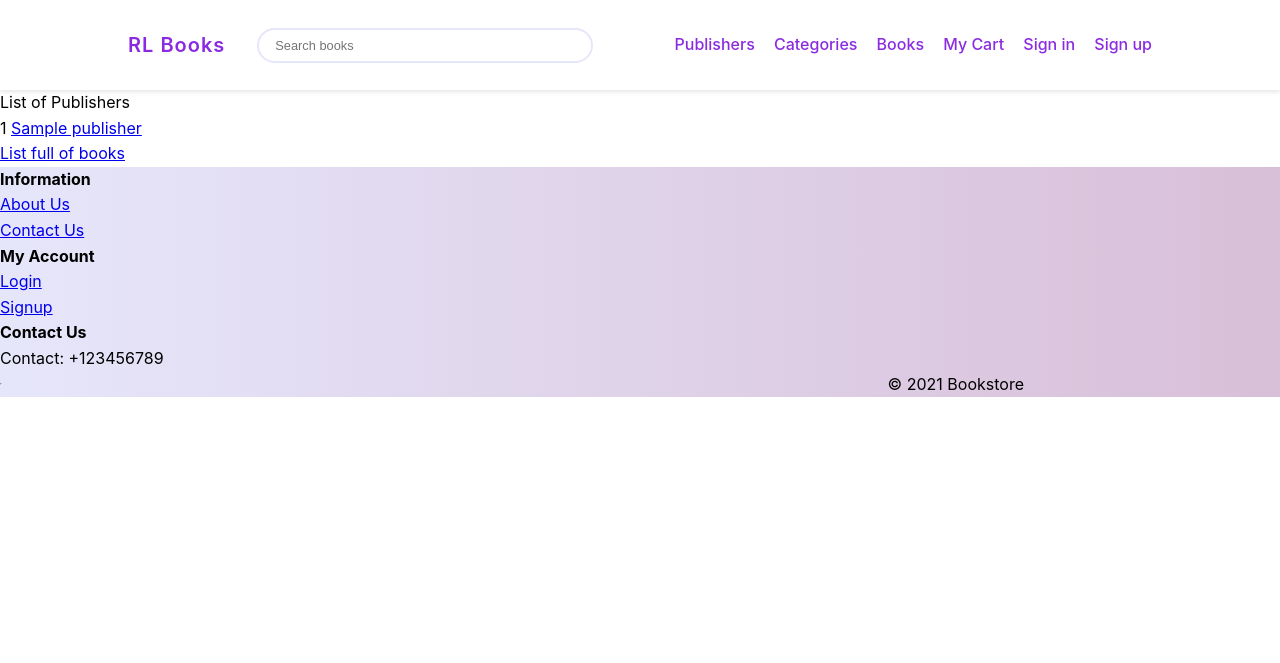
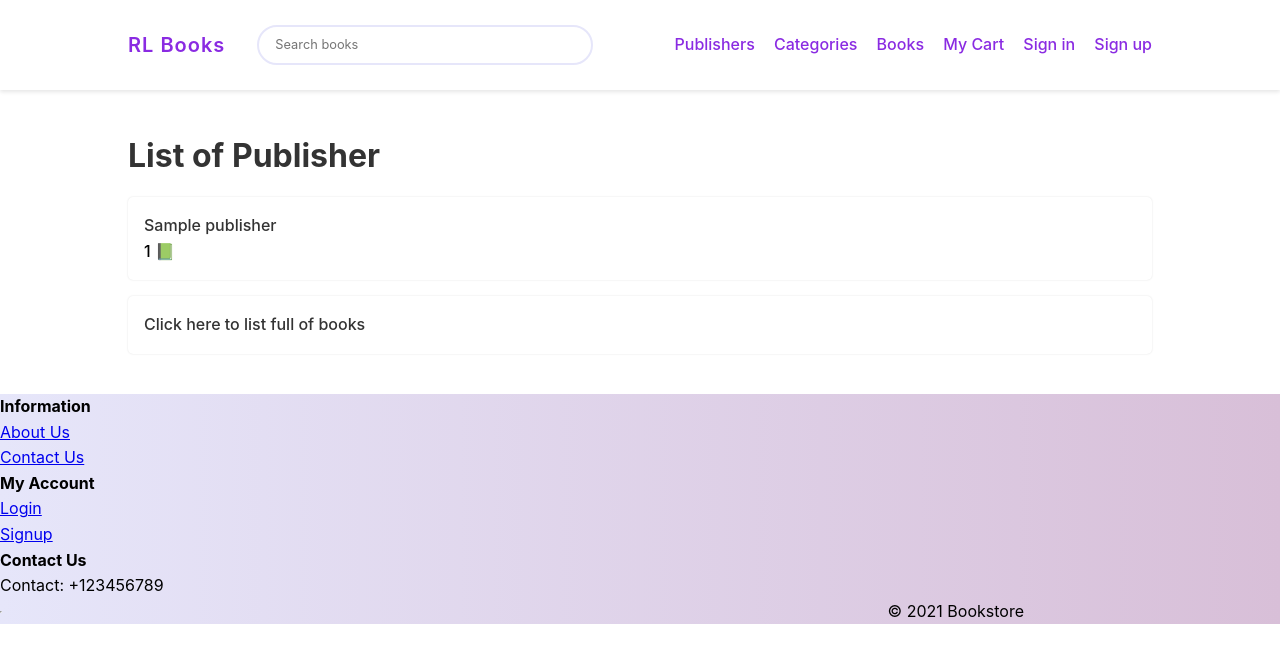
Before and after one commit to binayakChhetri/Online-bookstore, a PHP site: page /onlineBookStore/publisher_list.php in a window 1280 px wide. Shown: the top 663 px of the page. Run offline with PHP 8.4, Linux system fonts and the light colour scheme; tables that the repository leaves empty or names only in its code hold one stand-in row (values such as "Sample post").

Commit message:
Added CSS styles in publishers page

```diff
--- a/CSS/header.css
+++ b/CSS/header.css
@@ -1,16 +1,13 @@
 * {
   margin: 0;
   padding: 0;
+  font-family: -apple-system, BlinkMacSystemFont, "Segoe UI", Roboto, Oxygen,
+    Ubuntu, Cantarell, "Open Sans", "Helvetica Neue", sans-serif;
+  line-height: 1.6;
 }
 
 :root {
   --nav-height: 90px;
-}
-
-body {
-  font-family: -apple-system, BlinkMacSystemFont, "Segoe UI", Roboto, Oxygen,
-    Ubuntu, Cantarell, "Open Sans", "Helvetica Neue", sans-serif;
-  line-height: 1.6;
 }
 
 /* NAV-BAR SECTION */
@@ -88,7 +85,6 @@ nav {
   display: flex;
   align-items: center;
   justify-content: center;
-  /* padding: 2rem; */
 }
 
 .hero-container {
@@ -98,9 +94,7 @@ nav {
   justify-content: center;
 }
 
-/* Text Content Styles */
 .hero-content {
-  /* flex: 1; */
   text-align: center;
 }
 
--- a/CSS/publisher_list.css
+++ b/CSS/publisher_list.css
@@ -1,82 +1,41 @@
-.publisher-list {
-  max-width: 800px;
-  margin: 2rem auto;
-  padding: 0 1rem;
+.publisher-section {
+  width: 80%;
+  margin: 0em auto;
 }
 
-.publisher-list .lead {
-  font-size: 1.5rem;
-  color: #2c3e50;
-  margin-bottom: 1.5rem;
-  font-weight: 300;
-  border-bottom: 2px solid #eee;
-  padding-bottom: 0.5rem;
+.publisher-section > h2 {
+  color: #333;
+  margin-top: 2.5rem;
+  font-size: 2rem;
+  margin-bottom: 1rem;
 }
 
-.publisher-list ul {
+.publisher-section > ul {
   list-style: none;
-  padding: 0;
-  margin: 0;
+  display: flex;
+  flex-direction: column;
+  margin-bottom: 2.5rem;
+
+  gap: 1rem;
 }
 
-.publisher-list li {
-  background: #fff;
-  border: 1px solid #e1e8ed;
-  margin-bottom: 0.5rem;
-  border-radius: 4px;
-  transition: all 0.2s ease;
-  display: flex;
-  align-items: center;
+.publisher-section li {
+  font-weight: 500;
+  font-size: 1rem;
+  cursor: pointer;
+  background-color: white;
+  padding: 1rem;
+  border-radius: 5px;
+  box-shadow: 0 0 2px rgba(0, 0, 0, 0.125);
 }
 
-.publisher-list li:hover {
-  transform: translateX(5px);
-  box-shadow: 0 2px 5px rgba(0, 0, 0, 0.1);
+.publisher-section a {
+  text-decoration: none;
+  color: #333;
 }
 
-.publisher-list li:last-child {
-  border: none;
-  margin-top: 1rem;
+.publisher-section li:hover {
+  background-color: #f8f9fa;
+  scale: 1.02;
+  transition: scale 0.3s ease;
 }
-
-.publisher-list a {
-  color: #2c3e50;
-  text-decoration: none;
-  padding: 1rem;
-  flex-grow: 1;
-}
-
-.publisher-list a:hover {
-  color: #3498db;
-}
-
-.publisher-list .badge {
-  background-color: #3498db;
-  color: white;
-  padding: 0.5rem 1rem;
-  border-radius: 20px;
-  margin-right: 1rem;
-  min-width: 2.5rem;
-  text-align: center;
-}
-
-.publisher-list li:last-child a {
-  color: #3498db;
-  font-weight: 500;
-  text-align: center;
-  display: block;
-}
-
-@media (max-width: 600px) {
-  .publisher-list {
-    margin: 1rem auto;
-  }
-
-  .publisher-list li {
-    margin-bottom: 0.75rem;
-  }
-
-  .publisher-list .lead {
-    font-size: 1.25rem;
-  }
-}
--- a/publisher_list.php
+++ b/publisher_list.php
@@ -1,42 +1,53 @@
+
 <?php
     session_start();
     require_once "./functions/database_functions.php";
     $conn = db_connect();
-
-	// Single optimized query to fetch publishers with book count
-	$query = "
-		SELECT p.publisherid, p.publisher_name, COUNT(b.bookid) AS book_count
-		FROM publisher p
-		LEFT JOIN books b ON p.publisherid = b.publisherid
-		GROUP BY p.publisherid, p.publisher_name
-		ORDER BY p.publisherid";
-
+    $query = "SELECT * FROM publisher ORDER BY publisherid";
     $result = mysqli_query($conn, $query);
     if(!$result){
         echo "Can't retrieve data " . mysqli_error($conn);
         exit;
     }
-
     if(mysqli_num_rows($result) == 0){
-		echo "No publishers found!";
+        echo "Empty publisher ! Something wrong! check again";
         exit;
     }
 
     $title = "List Of Publishers";
     require "./template/header.php";
 ?>
-	<p class="lead">List of Publishers</p>
+    <style>
+      <?php include './CSS/publisher_list.css';?>
+    </style>
+   <div class="publisher-section">
+		<h2 >List of Publisher</h2>
 		<ul>
-		<?php while($row = mysqli_fetch_assoc($result)): ?>
+			<?php
+				while($row = mysqli_fetch_assoc($result)){
+					$count = 0;
+					$query = "SELECT publisherid FROM books";
+					$result2 = mysqli_query($conn, $query);
+					if(!$result2){
+						echo "Can't retrieve data " . mysqli_error($conn);
+						exit;
+					}
+					while ($pubInBook = mysqli_fetch_assoc($result2)){
+						if($pubInBook['publisherid'] == $row['publisherid']){
+							$count++;
+						}
+					}
+			?>
+			<li >
+				<a href="bookPerPub.php?pubid=<?php echo $row['publisherid']; ?>"><?php echo $row['publisher_name']; ?></a>
+				<p class="badge"><?php echo $count; ?>  📗</p>
+			</li>
+		<?php } ?>
 			<li>
-				<span class="badge"><?php echo $row['book_count']; ?></span>
-				<a href="bookPerPub.php?pubid=<?php echo $row['publisherid']; ?>"><?php echo $row['publisher_name']; ?></a>
-			</li>
-		<?php endwhile; ?>
-			<li>
-				<a href="books.php">List full of books</a>
+				<a href="books.php">Click here to list full of books</a>
 			</li>
 		</ul>
+   </div>
 
 <?php
     mysqli_close($conn);
--- a/template/header.php
+++ b/template/header.php
@@ -32,10 +32,8 @@
             </form>
         </div>
 
-        <!--/.navbar-collapse -->
         <div id="navbar" >
           <ul class="nav navbar-nav navbar-right">
-              <!-- link to publiser_list.php -->
               <li>
                 <a href="publisher_list.php">
                   Publishers
@@ -44,10 +42,8 @@
 
               <li><a href="category_list.php">Categories</a></li>
 
-              <!-- link to books.php -->
               <li><a href="books.php">Books</a></li>
 
-              <!-- link to shopping cart -->
               <li><a href="cart.php">My Cart</a></li>
               <?php
                if(isset($_SESSION['user'])){
```
Lines whose indentation alone changed are shown as unchanged.
